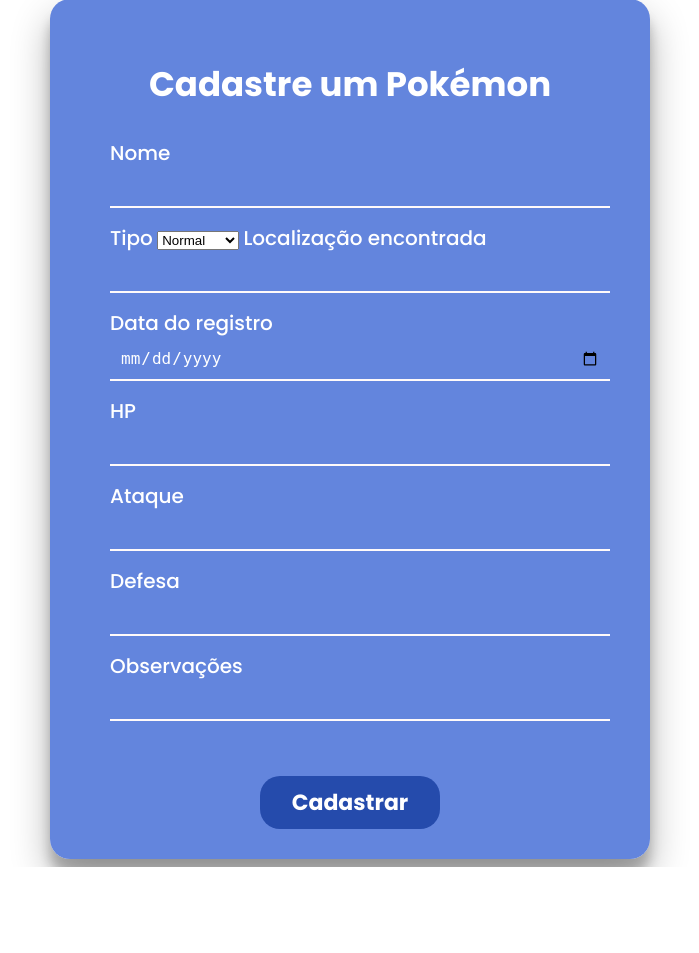
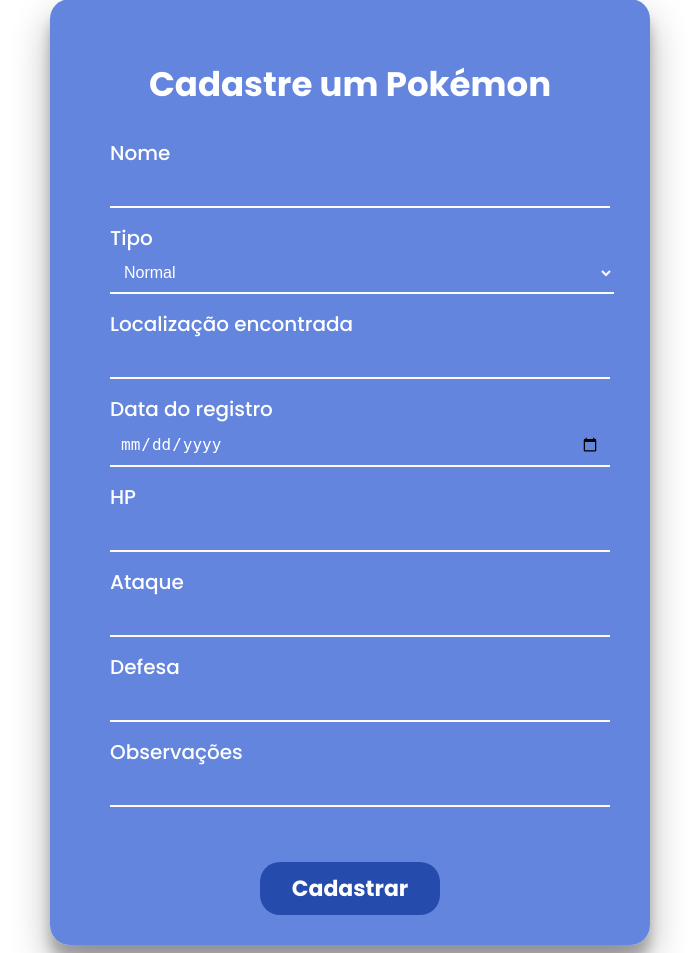
Before and after one commit to Ana-Livia-Lopes/pokemon, a PHP site: page /cadastro.php in a window 1280 px wide. Shown: the part 108-1061 px from the top of the page, without its empty margins (290-989 px from the left). Before the commit the page ends 975 px from the top, so only its background shows below. Run offline with PHP 8.4, Linux system fonts and the light colour scheme; data that the repository does not hold is empty; some libraries are stand-ins or nearby versions.

Commit message:
cadastro funcionando

```diff
--- a/cadastro.css
+++ b/cadastro.css
@@ -58,6 +58,19 @@ body{
 
 select option{
       font-family: "Poppins", sans-serif;
+      color: #2d2d2d;
+}
+
+#select-tipo {
+    width: 105%;
+    padding: 10px;
+    margin-bottom: 15px;
+    border: none;
+    border-bottom: 2px solid #fafdff;
+    font-size: 16px;
+    background-color: #ffffff00;
+    color: white;
+    font-weight: 400;
 }
 
 .campo-inserir {
--- a/cadastro.php
+++ b/cadastro.php
@@ -67,8 +67,10 @@ if ($_SERVER["REQUEST_METHOD"] === "POST") {
             <label for="nome">Nome</label>
             <input class="campo-inserir" type="text" name="nome" required>
 
+            <div>
             <label for="tipo">Tipo</label>
-            <select name="tipo" id="">
+            <div>
+            <select name="tipo" id="select-tipo">
                 <option>Normal</option>
                 <option>Fogo</option>
                 <option>Água</option>
@@ -88,6 +90,8 @@ if ($_SERVER["REQUEST_METHOD"] === "POST") {
                 <option>Sombrio</option>
                 <option>Fada</option>
             </select>
+            </div>
+            </div>
 
             <label for="loc">Localização encontrada</label>
             <input class="campo-inserir" type="text" name="loc" required>
@@ -105,7 +109,7 @@ if ($_SERVER["REQUEST_METHOD"] === "POST") {
             <input class="campo-inserir" type="text" name="defesa" required>
 
             <label for="obs">Observações</label>
-            <input class="campo-inserir" type="text" name="obs" required>
+            <input class="campo-inserir" type="text" name="obs">
 
             <button id="botao-cadastrar" type="submit">Cadastrar</button>
         </form>
```
